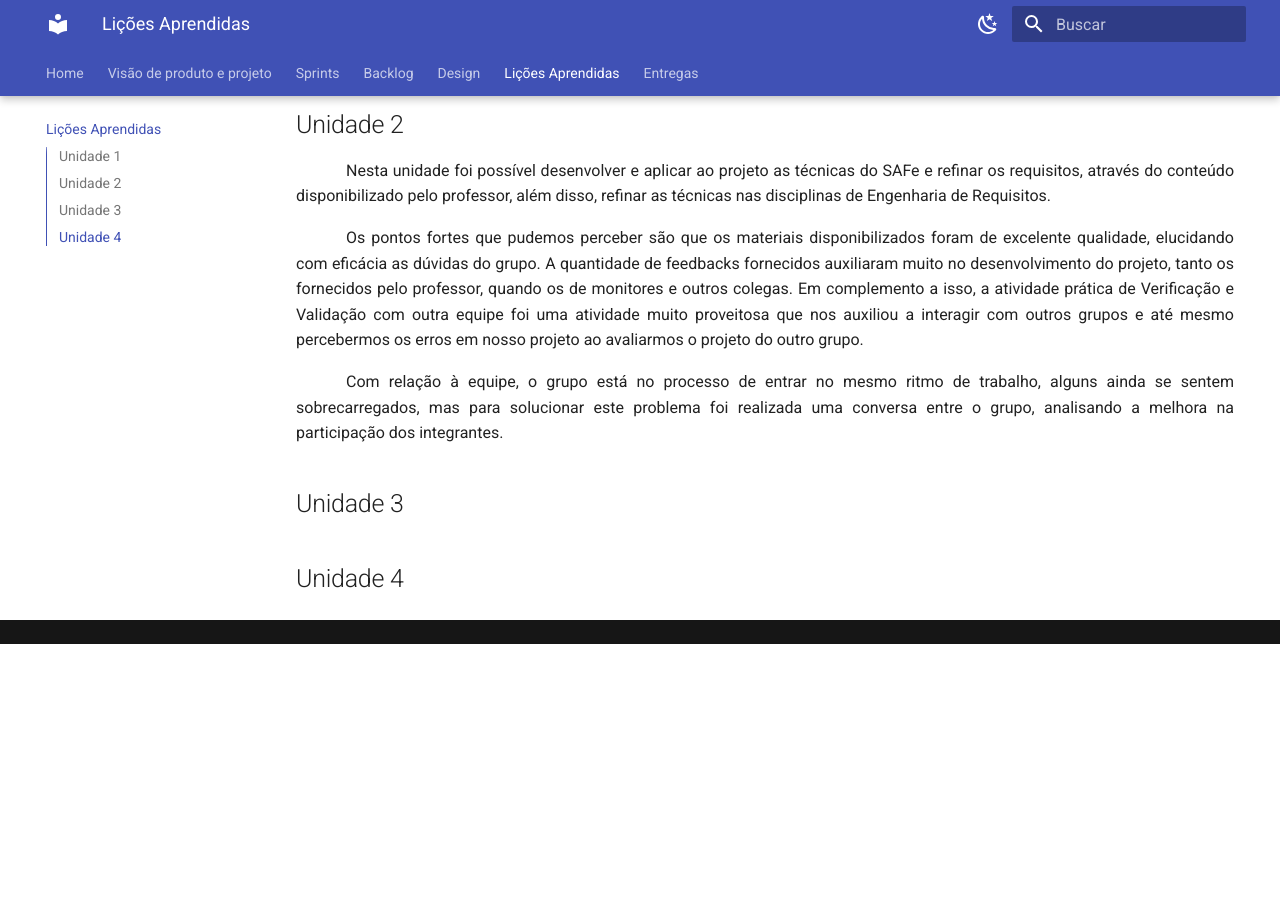
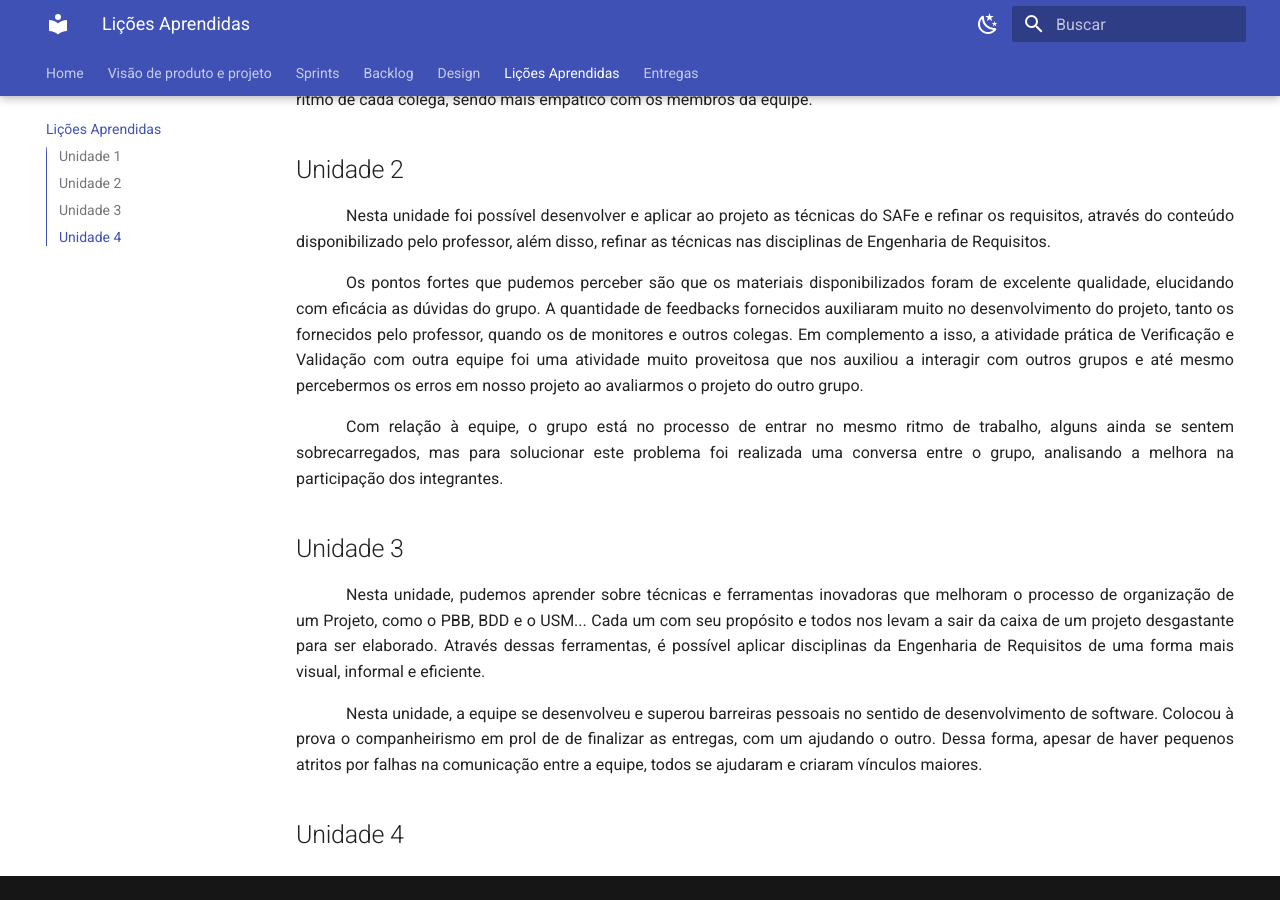
Before and after one commit to mdsreq-fga-unb/2023.2-Matriculai, an MkDocs documentation site: the page built from docs/licoes.md, in a window 1280 px wide and 900 px high, scrolled down 799 px. Built offline with MkDocs 1.6.1 and Material for MkDocs 9.7.7, drawn with Linux system fonts in a browser that asks for light colours; before the commit the page ends 1443 px from its top, so only the background shows below that; some of the changed text lies outside the part shown.

Commit message:
update licoes aprendidas

```diff
--- a/docs/licoes.md
+++ b/docs/licoes.md
@@ -5,7 +5,7 @@
 | 27/09/2023 | 0.1 | Adicionando as lições aprendidas na unidade 1 | Júlia Yoshida |
 | 23/10/2023 | 0.2 | Detalhando melhor as lições aprendidas na unidade 1 | Luana Ribeiro |
 | 25/10/2023 | 0.3 | Adicionando as lições aprendidas na unidade 2 | Luana Ribeiro |
-
+| 20/11/2023 | 1.0 | Adicionando as lições aprendidas na unidade 3 | Luana Ribeiro |
 
 ## Unidade 1
 
@@ -22,4 +22,8 @@
 
 ## Unidade 3
 
+<p style="text-indent: 50px;text-align: justify;"> Nesta unidade, pudemos aprender sobre técnicas e ferramentas inovadoras que melhoram o processo de organização de um Projeto, como o PBB, BDD e o USM... Cada um com seu propósito e todos nos levam a sair da caixa de um projeto desgastante para ser elaborado. Através dessas ferramentas, é possível aplicar disciplinas da Engenharia de Requisitos de uma forma mais visual, informal e eficiente. </p>
+
+<p style="text-indent: 50px;text-align: justify;"> Nesta unidade, a equipe se desenvolveu e superou barreiras pessoais no sentido de desenvolvimento de software. Colocou à prova o companheirismo em prol de de finalizar as entregas, com um ajudando o outro. Dessa forma, apesar de haver pequenos atritos por falhas na comunicação entre a equipe, todos se ajudaram e criaram vínculos maiores.   </p>
+
 ## Unidade 4
```
Also changed, not shown: docs/sprints.md (+1 -1 lines).
